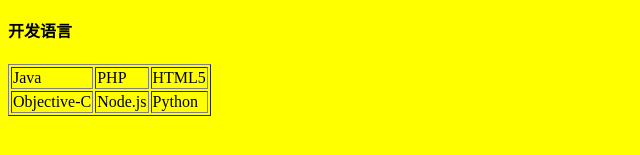
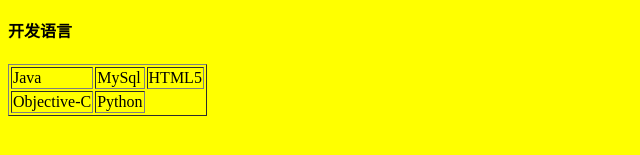
Before and after one commit to Jokereng/key1993.github.io, a plain HTML site: page index.html in a window 1280 px wide. Shown: the part 259-414 px from the top of the page, without its empty margins (0-640 px from the left). Drawn offline with Linux system fonts and the light colour scheme.

Commit message:
Update index.html

```diff
--- a/index.html
+++ b/index.html
@@ -24,12 +24,11 @@
 <table border="1">
     <tr>
         <td>Java</td>
-        <td>PHP</td>
+        <td>MySql</td>
         <td>HTML5</td>
     </tr>
     <tr>
         <td>Objective-C</td>
-        <td>Node.js</td>
         <td>Python</td>
     </tr>
 </table>
```
